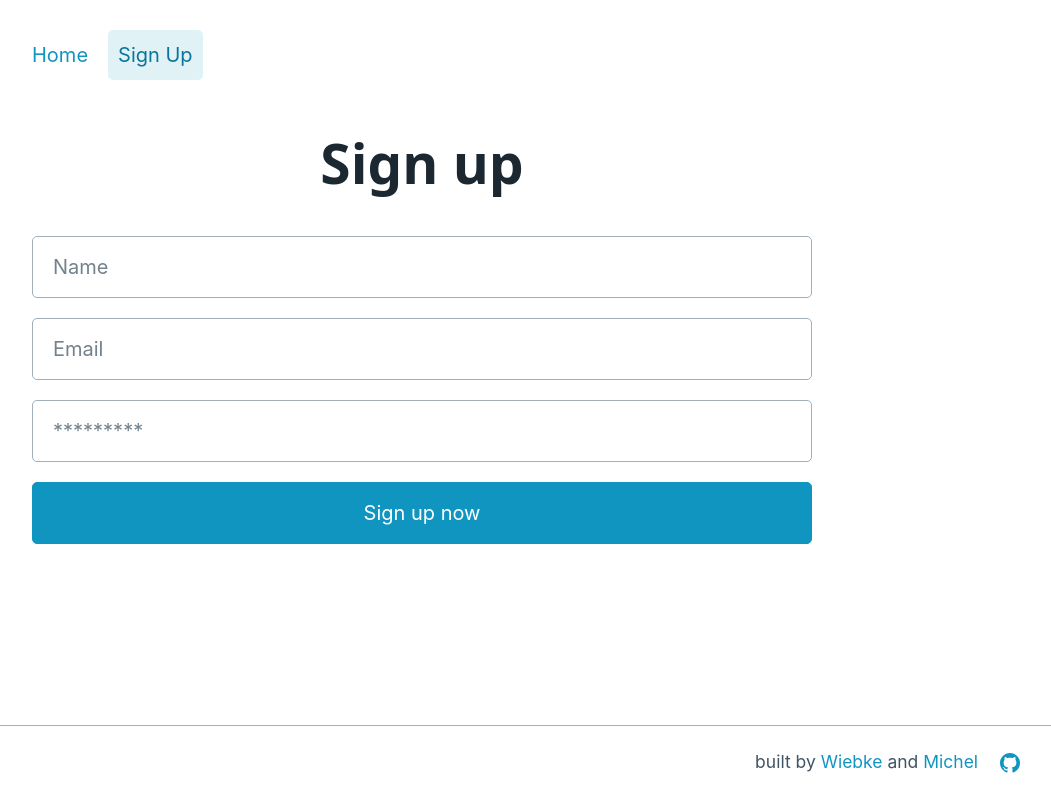
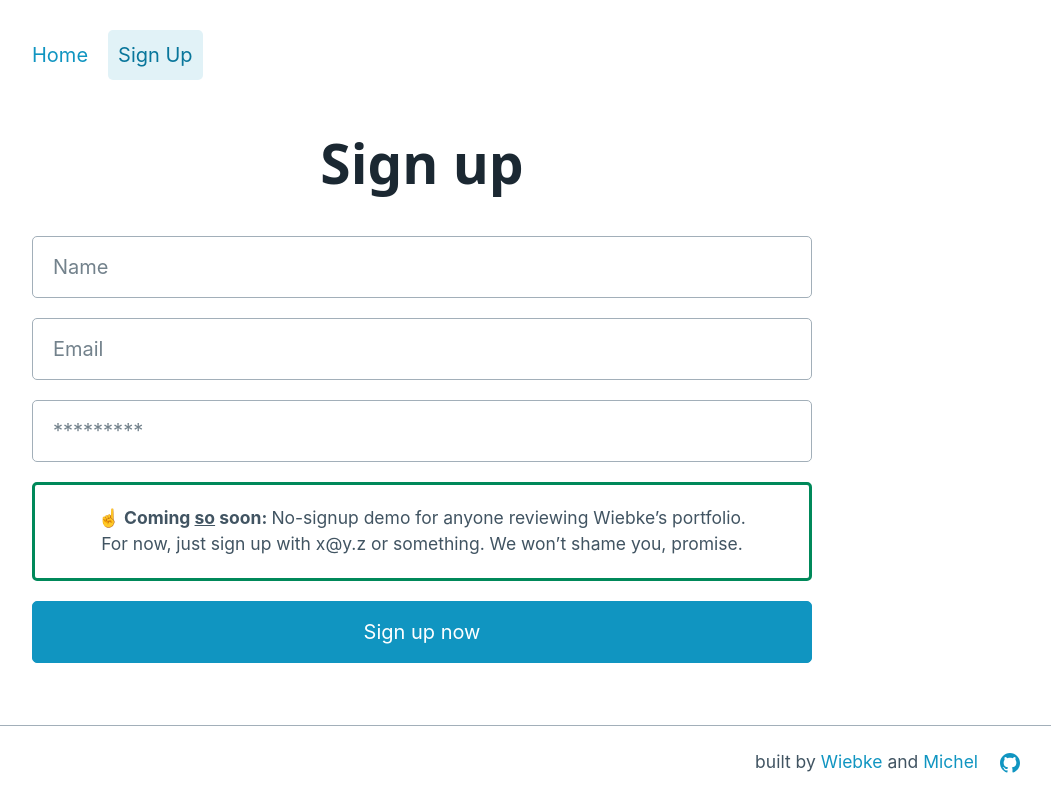
Before and after one commit to fraulueneburg/sparsam-fe, a React (Create React App) app: page /auth/signup in a window 1280 px wide. Shown: the whole page, without its empty margins (218-1269 px from the left). Built offline with nearby package versions, Linux system fonts and the light colour scheme; no server answers.

Commit message:
added alert

```diff
--- a/src/pages/SignupPage.jsx
+++ b/src/pages/SignupPage.jsx
@@ -3,6 +3,7 @@ import { useState, useContext } from 'react'
 import { useNavigate } from 'react-router-dom'
 import { AuthContext } from '../context/auth.context'
 import { API_URL } from '../config'
+import Alert from '../components/Alert'
 
 function SignupPage() {
 	const [nameInput, setNameInput] = useState('')
@@ -56,6 +57,18 @@ function SignupPage() {
 					placeholder="*********"
 					onChange={(e) => setPasswordInput(e.target.value)}
 				/>
+				<Alert
+					type="primary"
+					content={
+						<>
+							<strong>
+								☝️ Coming <u>so</u> soon:&nbsp;
+							</strong>
+							No-signup demo for anyone reviewing Wiebke’s portfolio.
+							<br /> For now, just sign up with x@y.z or something. We won’t shame you, promise.
+						</>
+					}
+				/>
 				<input type="submit" value="Sign up now" />
 			</form>
 		</>
```
